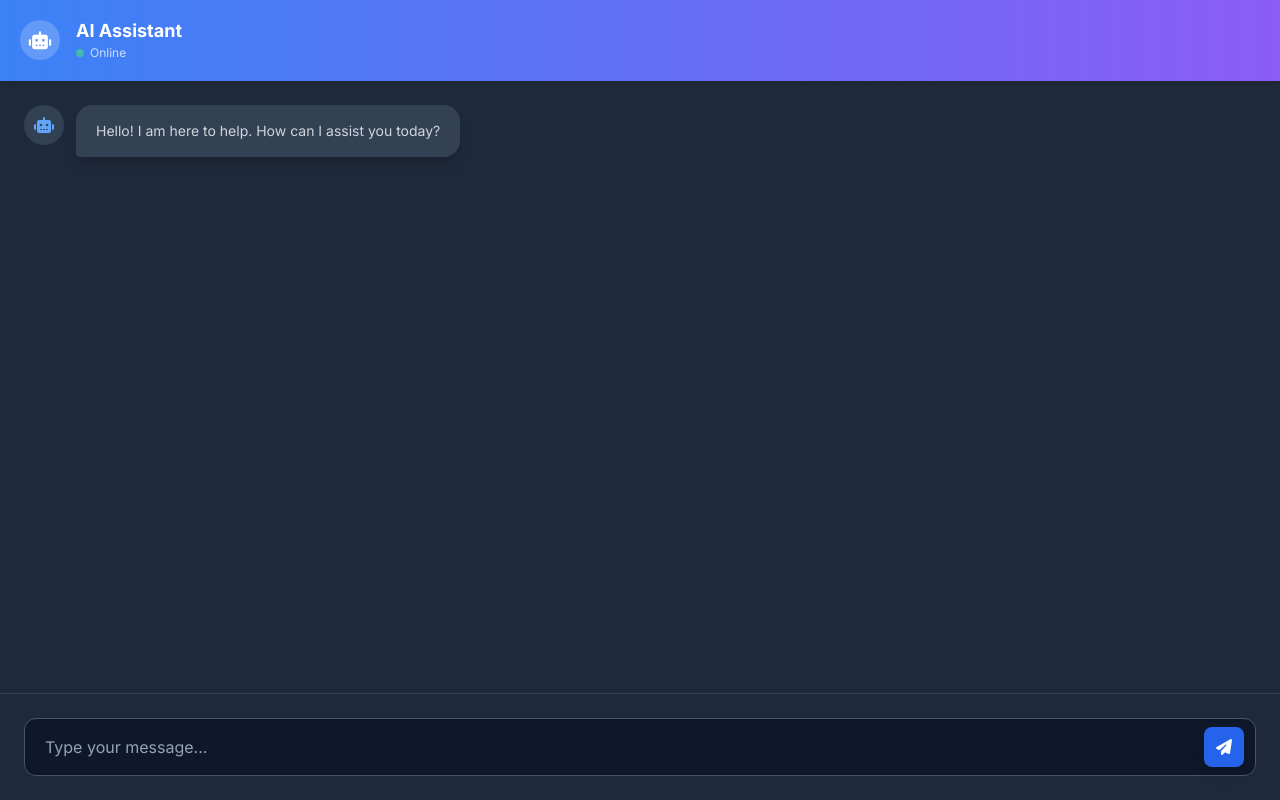
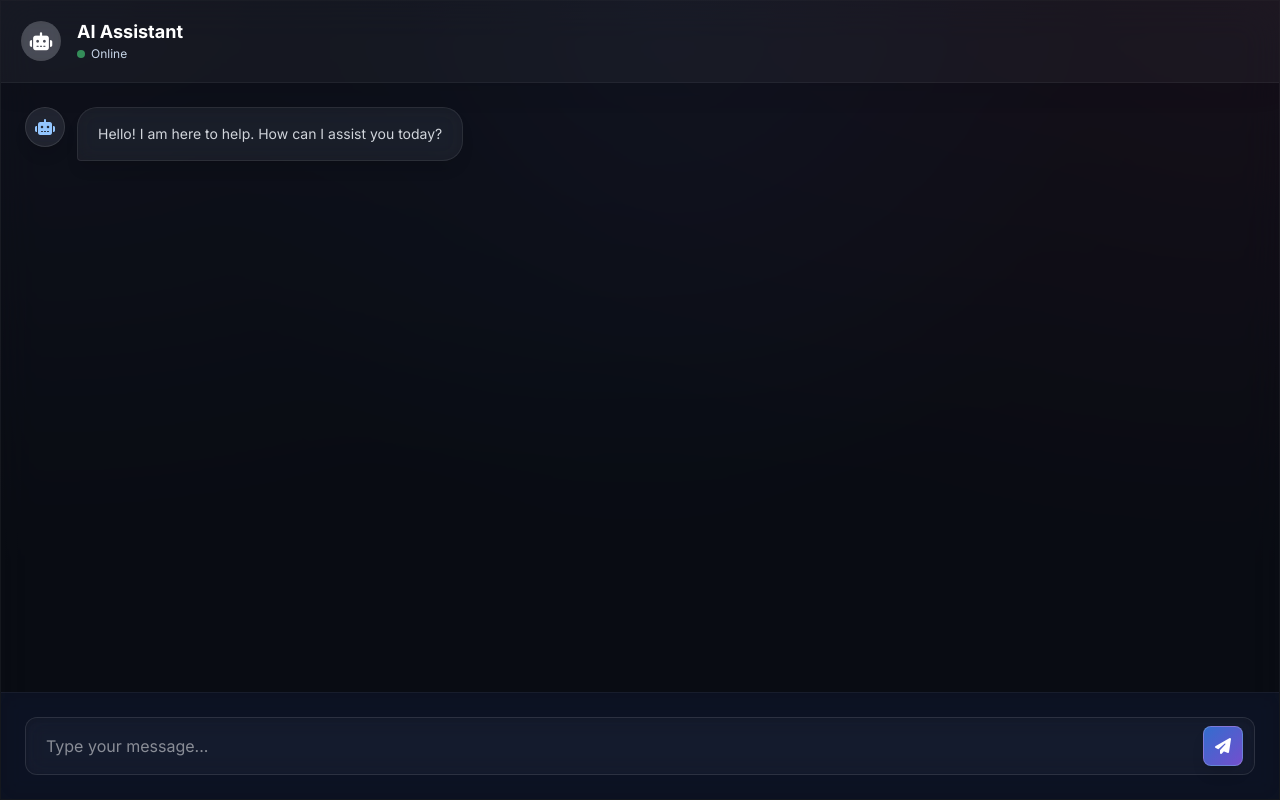
Before and after one commit to SirRam-24/aurovesity-chatbot, a Flask app: page / in a window 1280 px wide. Run offline with Flask 3, Linux system fonts and the light colour scheme; some libraries are stand-ins or nearby versions.

Commit message:
ui-update

```diff
--- a/templates/index.html
+++ b/templates/index.html
@@ -11,7 +11,13 @@
     <style>
         body {
             font-family: 'Inter', sans-serif;
-            background-color: #0f172a; /* Slate 900 */
+            /* Premium dark mesh gradient background */
+            background-color: #050505;
+            background-image:
+                radial-gradient(at 0% 0%, hsla(253,16%,7%,1) 0, transparent 50%),
+                radial-gradient(at 50% 0%, hsla(225,39%,30%,0.2) 0, transparent 50%),
+                radial-gradient(at 100% 0%, hsla(339,49%,30%,0.2) 0, transparent 50%);
+            background-attachment: fixed;
             color: #f8fafc;
             margin: 0;
             height: 100vh;
@@ -21,22 +27,28 @@
             overflow: hidden;
         }
 
+        /* Glassmorphism Container */
         .chat-container {
             width: 100%;
             height: 100vh;
-            background-color: #1e293b; /* Slate 800 */
+            background: rgba(15, 23, 42, 0.4);
+            backdrop-filter: blur(20px);
+            -webkit-backdrop-filter: blur(20px);
+            border: 1px solid rgba(255, 255, 255, 0.05);
             display: flex;
             flex-direction: column;
             overflow: hidden;
+            box-shadow: 0 4px 30px rgba(0, 0, 0, 0.5);
         }
 
         .chat-header {
             padding: 1.25rem;
-            background: linear-gradient(to right, #3b82f6, #8b5cf6);
+            background: rgba(255, 255, 255, 0.03);
+            border-bottom: 1px solid rgba(255, 255, 255, 0.05);
             display: flex;
             align-items: center;
             gap: 1rem;
-            box-shadow: 0 4px 6px -1px rgba(0, 0, 0, 0.1);
+            box-shadow: 0 4px 30px rgba(0, 0, 0, 0.1);
         }
 
         .messages-area {
@@ -46,48 +58,88 @@
             display: flex;
             flex-direction: column;
             gap: 1.5rem;
+            scroll-behavior: smooth;
         }
 
+        /* Elegant thin scrollbar */
         .messages-area::-webkit-scrollbar {
-            width: 8px;
+            width: 6px;
         }
         .messages-area::-webkit-scrollbar-track {
             background: transparent;
         }
         .messages-area::-webkit-scrollbar-thumb {
-            background: #475569;
-            border-radius: 4px;
+            background: rgba(255, 255, 255, 0.1);
+            border-radius: 10px;
+        }
+        .messages-area::-webkit-scrollbar-thumb:hover {
+            background: rgba(255, 255, 255, 0.2);
         }
 
         .input-area {
             padding: 1.5rem;
-            background-color: #1e293b;
-            border-top: 1px solid #334155;
+            background: rgba(15, 23, 42, 0.6);
+            border-top: 1px solid rgba(255, 255, 255, 0.05);
+            backdrop-filter: blur(10px);
         }
 
         .message-bubble {
             max-width: 80%;
             padding: 1rem 1.25rem;
-            border-radius: 1rem;
+            border-radius: 1.25rem;
             line-height: 1.5;
+            box-shadow: 0 4px 15px rgba(0, 0, 0, 0.1);
+            backdrop-filter: blur(10px);
+            -webkit-backdrop-filter: blur(10px);
+            border: 1px solid rgba(255, 255, 255, 0.08);
         }
 
         .msg-user {
-            background-color: #3b82f6;
+            /* Glassy Blue Gradient */
+            background: linear-gradient(135deg, rgba(59, 130, 246, 0.6), rgba(37, 99, 235, 0.6));
             color: white;
             align-self: flex-end;
             border-bottom-right-radius: 0.25rem;
+            border: 1px solid rgba(96, 165, 250, 0.3);
         }
 
         .msg-bot {
-            background-color: #334155;
+            /* Glassy Dark */
+            background: rgba(255, 255, 255, 0.05);
             color: #f1f5f9;
             align-self: flex-start;
             border-bottom-left-radius: 0.25rem;
         }
 
         .prose-invert pre {
-            background-color: #0f172a;
+            background-color: rgba(0, 0, 0, 0.3) !important;
+            border: 1px solid rgba(255, 255, 255, 0.1);
+        }
+
+        /* Glassy Input */
+        #chatInput {
+            background: rgba(255, 255, 255, 0.03);
+            border: 1px solid rgba(255, 255, 255, 0.1);
+            backdrop-filter: blur(10px);
+            color: white;
+            transition: all 0.3s ease;
+        }
+        #chatInput:focus {
+            background: rgba(255, 255, 255, 0.06);
+            border-color: rgba(96, 165, 250, 0.5);
+            box-shadow: 0 0 0 2px rgba(59, 130, 246, 0.2);
+        }
+
+        /* Glassy Button */
+        #sendBtn {
+            background: linear-gradient(135deg, rgba(59, 130, 246, 0.8), rgba(139, 92, 246, 0.8));
+            border: 1px solid rgba(255, 255, 255, 0.2);
+            backdrop-filter: blur(5px);
+            transition: all 0.2s ease;
+        }
+        #sendBtn:hover {
+            transform: scale(1.05);
+            background: linear-gradient(135deg, rgba(59, 130, 246, 1), rgba(139, 92, 246, 1));
         }
     </style>
 </head>
@@ -108,8 +160,8 @@
 
         <div id="chatBox" class="messages-area">
             <div class="flex items-start gap-3">
-                <div class="w-10 h-10 rounded-full bg-slate-700 flex items-center justify-center shrink-0">
-                    <i class="fa-solid fa-robot text-blue-400"></i>
+                <div class="w-10 h-10 rounded-full flex items-center justify-center shrink-0 shadow-lg border border-white/10" style="background: rgba(255,255,255,0.08); backdrop-filter: blur(5px);">
+                    <i class="fa-solid fa-robot text-blue-300"></i>
                 </div>
                 <div class="message-bubble msg-bot shadow-lg">
                     <div class="text-sm prose prose-sm prose-invert max-w-none">
@@ -122,8 +174,8 @@
         <div class="input-area">
             <form id="chatForm" class="relative flex items-center">
                 <input type="text" id="chatInput" autocomplete="off" placeholder="Type your message..."
-                    class="w-full bg-slate-900 border border-slate-600 focus:border-blue-500 focus:ring-2 focus:ring-blue-500/50 rounded-xl pl-5 pr-14 py-4 text-white placeholder-slate-400 outline-none transition-all shadow-inner">
-                <button type="submit" id="sendBtn" class="absolute right-3 w-10 h-10 rounded-lg bg-blue-600 hover:bg-blue-500 text-white flex items-center justify-center transition-colors shadow-lg">
+                    class="w-full rounded-xl pl-5 pr-14 py-4 placeholder-white/50 outline-none shadow-inner">
+                <button type="submit" id="sendBtn" class="absolute right-3 w-10 h-10 rounded-lg text-white flex items-center justify-center shadow-lg">
                     <i class="fa-solid fa-paper-plane"></i>
                 </button>
             </form>
@@ -241,8 +293,8 @@
             div.className = `flex items-start gap-3 ${sender === 'user' ? 'flex-row-reverse' : ''}`;
 
             const avatar = sender === 'user'
-                ? `<div class="w-10 h-10 rounded-full bg-blue-500 flex items-center justify-center shrink-0 shadow-lg"><i class="fa-solid fa-user text-white"></i></div>`
-                : `<div class="w-10 h-10 rounded-full bg-slate-700 flex items-center justify-center shrink-0 shadow-lg"><i class="fa-solid fa-robot text-blue-400"></i></div>`;
+                ? `<div class="w-10 h-10 rounded-full flex items-center justify-center shrink-0 shadow-lg border border-white/20" style="background: linear-gradient(135deg, rgba(59, 130, 246, 0.8), rgba(139, 92, 246, 0.8)); backdrop-filter: blur(5px);"><i class="fa-solid fa-user text-white"></i></div>`
+                : `<div class="w-10 h-10 rounded-full flex items-center justify-center shrink-0 shadow-lg border border-white/10" style="background: rgba(255,255,255,0.08); backdrop-filter: blur(5px);"><i class="fa-solid fa-robot text-blue-300"></i></div>`;
 
             const bubbleClass = sender === 'user' ? 'msg-user shadow-md' : 'msg-bot shadow-lg';
 
```
